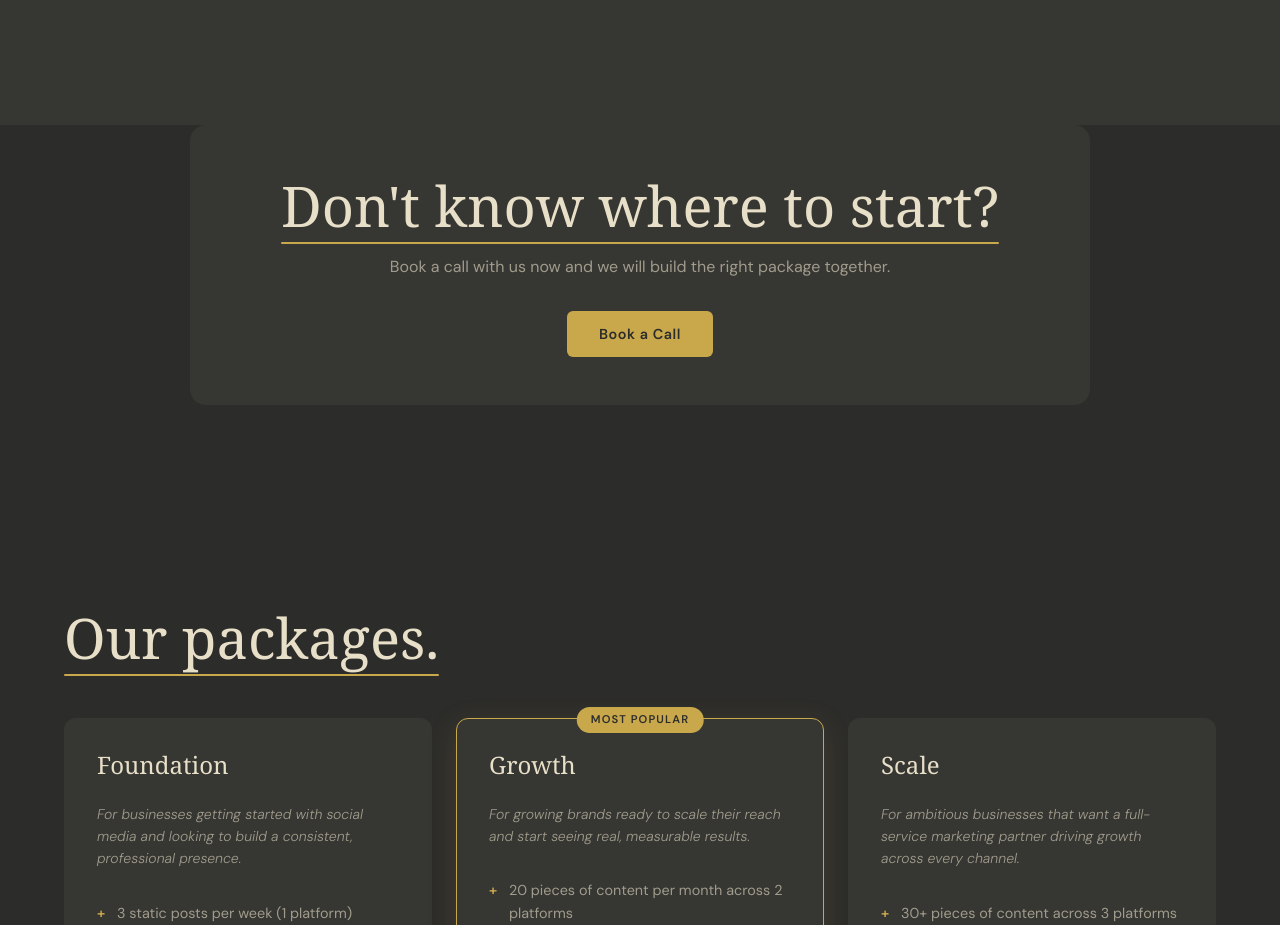
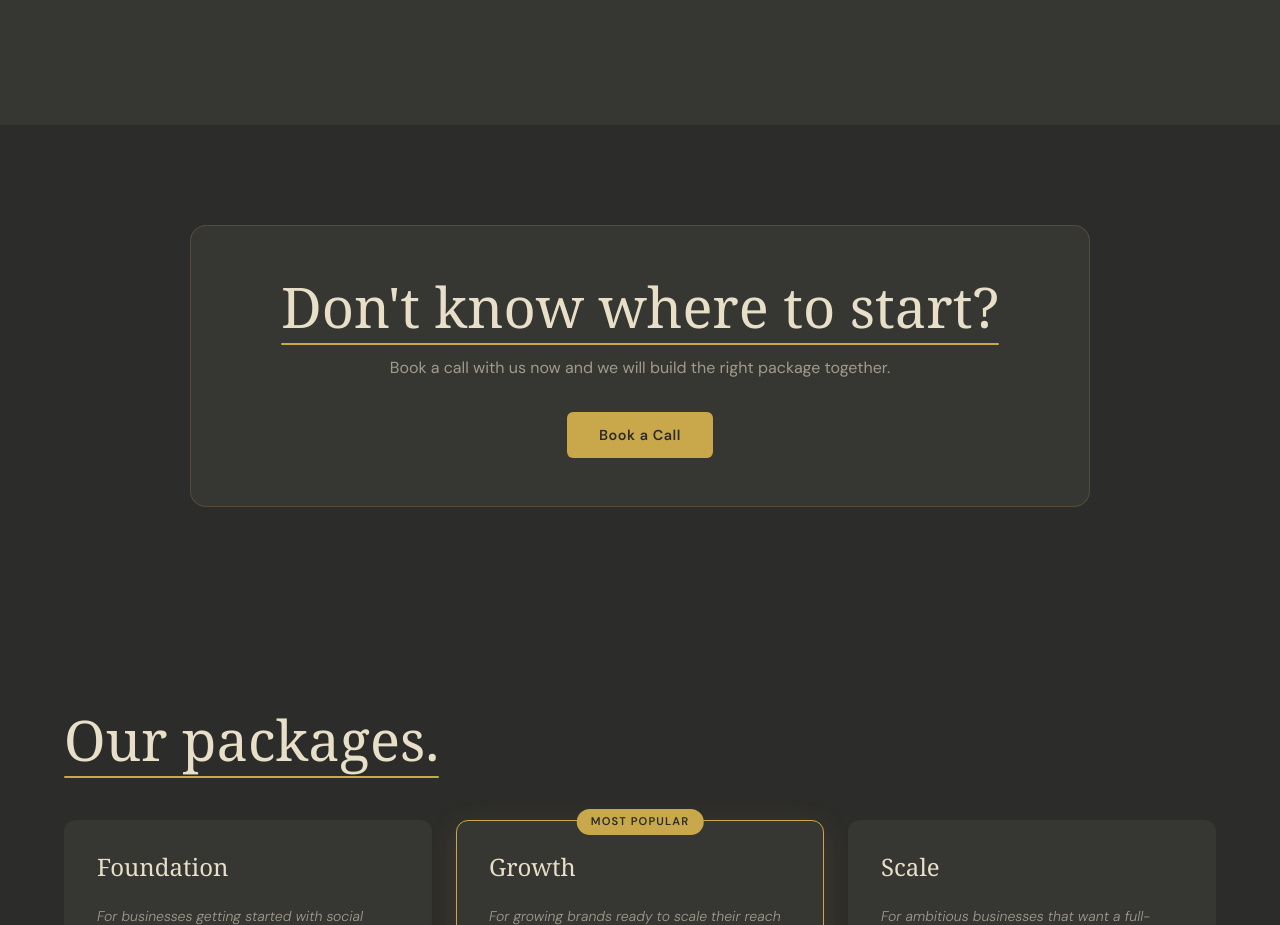
Before and after one commit to morlj015/blindspot-agency, a plain HTML site: page services.html in a window 1280 px wide. Shown: the part 1608-2533 px from the top of the page. Drawn offline with Linux system fonts and the light colour scheme.

Commit message:
Fix spacing between builder and 'Don't know where to start' section
Co-Authored-By: Claude Sonnet 4.6 <noreply@anthropic.com>

```diff
--- a/services.html
+++ b/services.html
@@ -168,8 +168,8 @@
   </section>
 
   <!-- Don't know where to start -->
-  <section class="section" style="padding-top:0;">
-    <div style="max-width:900px;margin:0 auto;text-align:center;padding:3rem;background:var(--surface);border-radius:1rem;">
+  <section class="section">
+    <div style="max-width:900px;margin:0 auto;text-align:center;padding:3rem;background:var(--surface);border-radius:1rem;border:1px solid var(--border);">
       <h2 class="section-heading fade-up" style="margin-bottom:1rem;">Don't know where to start?</h2>
       <p style="color:var(--text-muted);margin-bottom:2rem;" class="fade-up" data-delay="1">Book a call with us now and we will build the right package together.</p>
       <button class="btn-primary fade-up" data-delay="2" data-modal="book">Book a Call</button>
```
